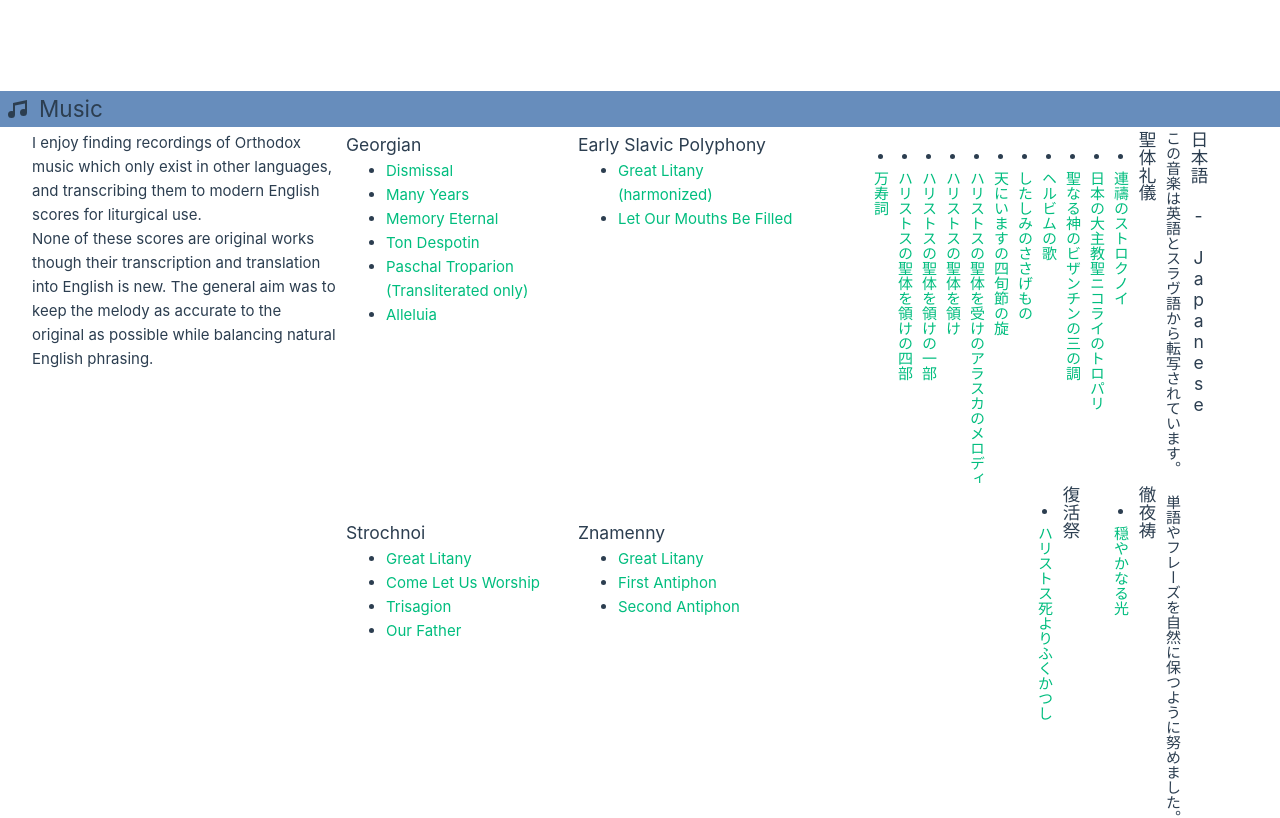
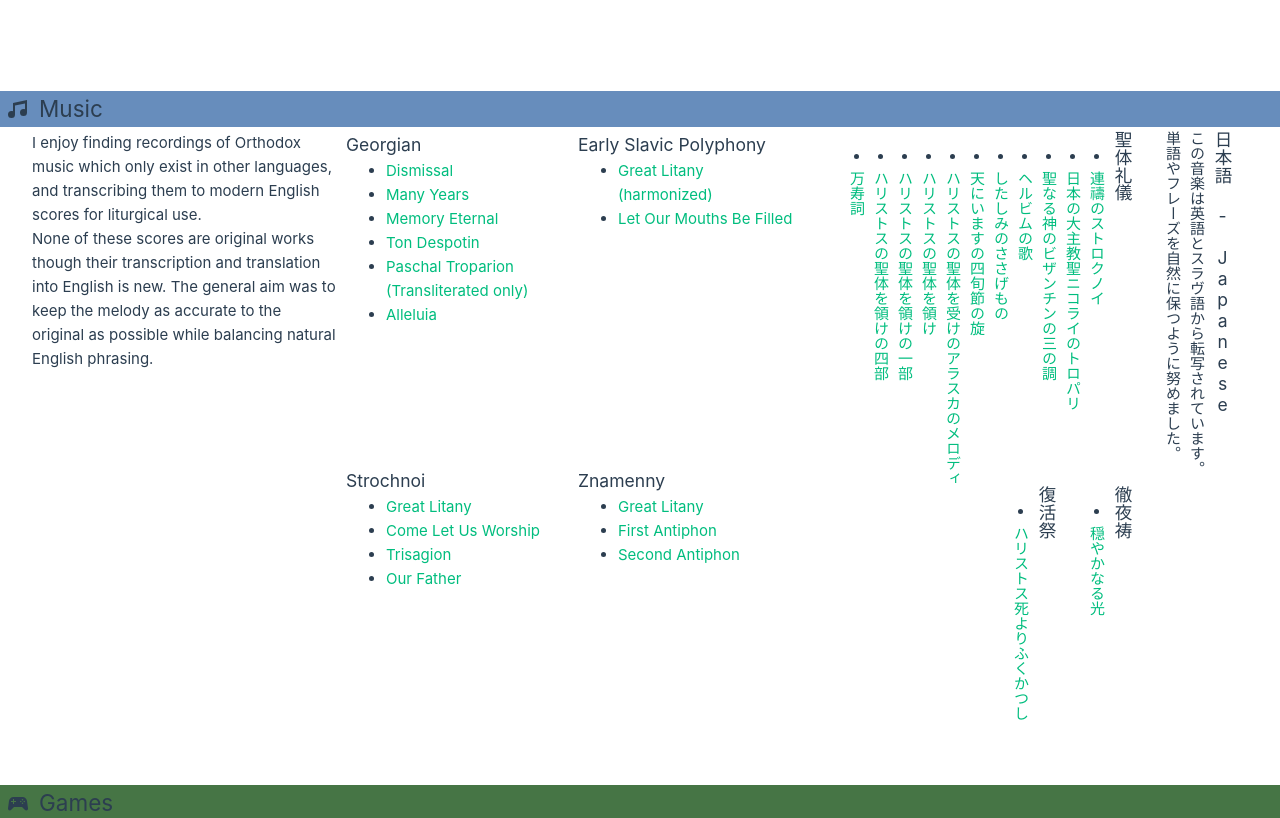
Before and after one commit to dlkulp/dlkulp.github.io, a Vue app: page / in a window 1280 px wide. Shown: the part 600-1418 px from the top of the page. Built offline with nearby package versions, Linux system fonts and the light colour scheme.

Commit message:
add spacing

```diff
--- a/src/App.vue
+++ b/src/App.vue
@@ -58,7 +58,9 @@ import ChurchIcon from "./components/icons/IconChurch.vue";
 			</div>
 			<div class="japanese">
 				<h3>日本語 - Japanese</h3>
-				<p>この音楽は英語とスラヴ語から転写されています。 単語やフレーズを自然に保つように努めました。</p>
+				<p>この音楽は英語とスラヴ語から転写されています。</p>
+				<p>単語やフレーズを自然に保つように努めました。</p>
+				<br />
 				<div class="grid">
 					<article>
 						<h3>聖体礼儀</h3>
```
